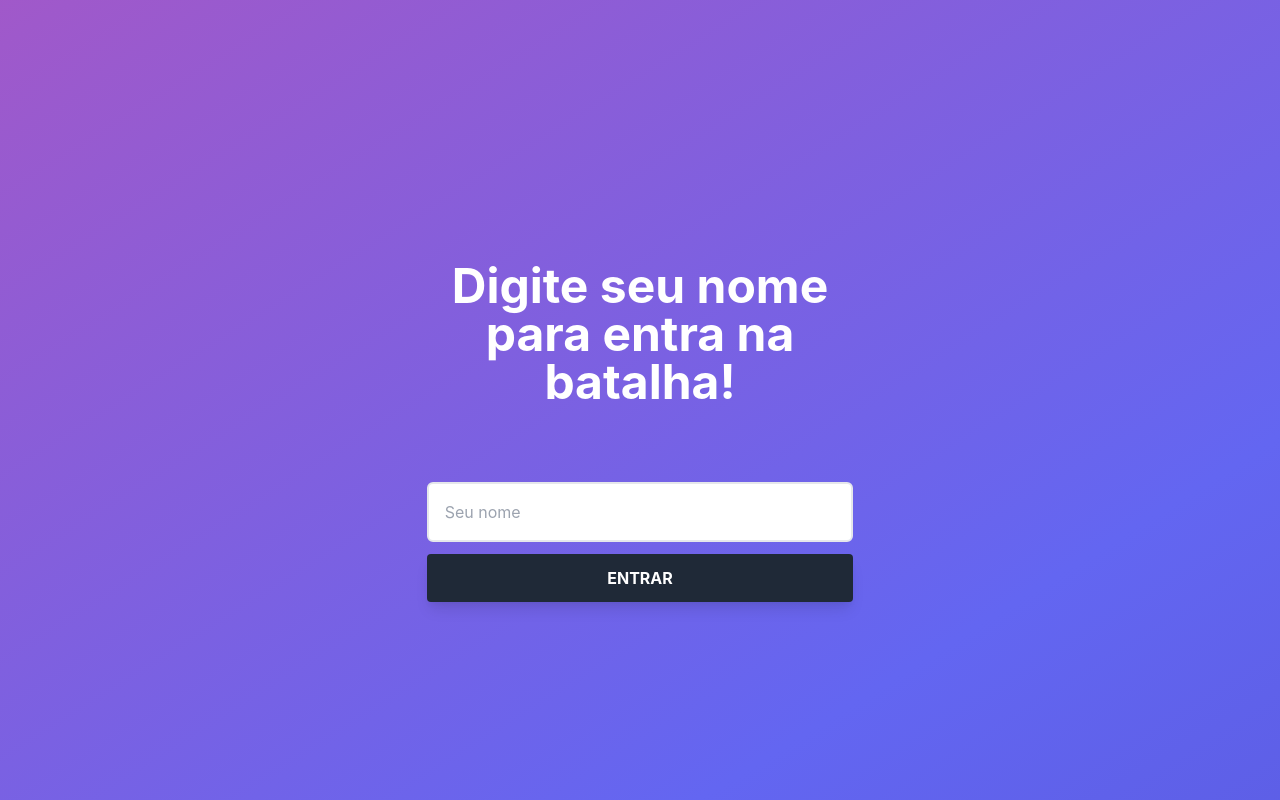
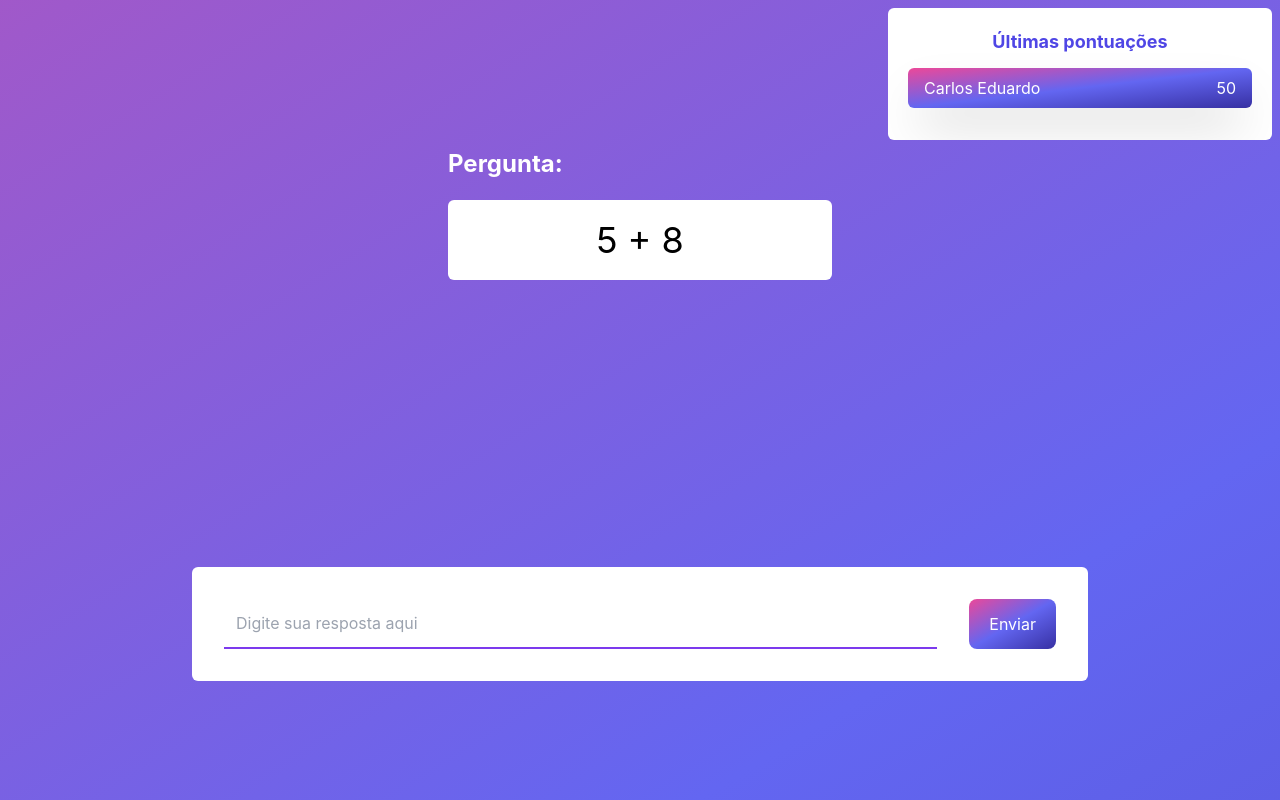
Before and after one commit to carloseduardodb/arithmetics-math-frontend, a React (Create React App) app: page /battle in a window 1280 px wide. Built offline with nearby package versions, Linux system fonts and the light colour scheme; no server answers.

Commit message:
name in game as received

```diff
--- /dev/null
+++ b/src/pages/Battle/index.tsx
@@ -0,0 +1,114 @@
+import React, { useEffect, useState } from "react";
+import { socket } from "../../service/socket";
+
+interface dataValues {
+  room_id: number;
+  operator: string;
+  first_value: number;
+  last_value: number;
+  remaining_matches: number;
+  point_client: number;
+  point_owner: number;
+}
+
+const Battle = () => {
+  const [dataGame, setDataGame] = useState<dataValues>();
+  const [globalGameValues, setGlobalGameValues] = useState<dataValues>();
+  const [users, setUsers] = useState<dataValues>();
+
+  useEffect(() => {
+    try {
+      socket.on("game", (data) => {
+        const game = {
+          room_id: data.room_id,
+          operator: data.operator,
+          first_value: data.first_value,
+          last_value: data.last_value,
+          remaining_matches: data.remaining_matches,
+          point_client: data.point_client,
+          point_owner: data.point_owner,
+        };
+        const {
+          room_id,
+          operator,
+          first_value,
+          last_value,
+          remaining_matches,
+          point_client,
+          point_owner,
+        } = game;
+
+        setDataGame({
+          room_id: room_id,
+          operator: operator,
+          first_value: first_value,
+          last_value: last_value,
+          remaining_matches: remaining_matches,
+          point_client: point_client,
+          point_owner: point_owner,
+        });
+
+        console.log(room_id);
+        //aqui ta recebendo
+        //setAllRooms(JSON.stringify(data));
+        console.log(game);
+      });
+    } catch (error) {
+      console.log("error");
+    }
+  }, []);
+
+  return (
+    <div
+      className="
+      w-full h-screen
+      bg-gradient-to-br from-pink-500 via-indigo-500 to-indigo-800
+      flex flex-col items-center
+      animate-gradient-xy relative
+    "
+    >
+      <div className="flex flex-col justify-center items-center bg-white absolute right-0 p-5 w-full max-w-sm rounded-md overflow-y-scroll m-2">
+        <p className="text-indigo-600 font-bold text-lg">Últimas pontuações</p>
+        <ul style={{ maxHeight: "50vh" }} className="w-full">
+          <li className="flex flex-row justify-between py-2 px-4 bg-gradient-to-br from-pink-500 via-indigo-500 to-indigo-800 rounded-md text-white my-3 shadow-2xl">
+            <p>Carlos Eduardo</p>
+            <p>50</p>
+          </li>
+        </ul>
+      </div>
+      <div className="w-full h-full flex flex-col justify-around">
+        <div className="mt-12 flex flex-col justify-center items-center">
+          <p className="text-2xl text-white font-bold text-justify w-full max-w-sm">
+            Pergunta:
+          </p>
+          <div className="w-full max-w-sm bg-white m-5 p-5 rounded-md">
+            <p className="text-center text-4xl">5 + 8</p>
+          </div>
+        </div>
+        <div className="mt-12 flex flex-col justify-center items-center">
+          <div className="w-full flex flex-row max-w-4xl bg-white m-5 p-8 rounded-md">
+            <input
+              value={""}
+              onInput={(e: React.ChangeEvent<HTMLInputElement>) => {}}
+              className="w-full h-30 border-b-2 p-3 border-purple-600 focus:border-pink-500 outline-none"
+              placeholder="Digite sua resposta aqui"
+              type="number"
+            />
+            <button
+              className="
+                        bg-gradient-to-br from-pink-500 via-indigo-500 to-indigo-800
+                      hover:from-indigo-800 hover:via-ping-500 px-5 rounded-lg
+                      text-white ml-8
+              "
+              onClick={() => {}}
+            >
+              Enviar
+            </button>
+          </div>
+        </div>
+      </div>
+    </div>
+  );
+};
+
+export default Battle;
--- a/src/pages/Home/index.tsx
+++ b/src/pages/Home/index.tsx
@@ -20,7 +20,7 @@ const Home = () => {
         </h2>
         <button
           onClick={() => {
-            history.push("/battle");
+            window.location.href = "/your-name";
           }}
           className="bg-indigo-900 flex flex-row justify-between
         items-center hover:bg-black transition-all text-white font-bold
@@ -31,7 +31,7 @@ const Home = () => {
         </button>
         <button
           onClick={() => {
-            history.push("/duel");
+            window.location.href = "/duel";
           }}
           className="bg-pink-800 flex flex-row justify-between
         items-center hover:bg-black transition-all text-white font-bold
--- a/src/pages/Name/index.tsx
+++ b/src/pages/Name/index.tsx
@@ -4,18 +4,17 @@ import { socket } from "../../service/socket";
 
 const Name = () => {
   const history = useHistory();
-  const [name, setName] = useState("");
+  const [name, setName] = useState("Teste");
 
   function handleSubmit() {
-    socket.emit("sendUser", { name: name });
+    socket.emit("createUser", { name: name });
+    socket.on("battle-" + socket.id, (data) => {
+      if (data.status) {
+        history.push("battle");
+        socket.off();
+      }
+    });
   }
-
-  socket.onAny((eventName, ...args) => {
-    if (eventName === "user_status") {
-      history.push("battle");
-      socket.disconnect();
-    }
-  });
 
   return (
     <div
@@ -40,7 +39,9 @@ const Name = () => {
           placeholder="Seu nome"
         />
         <button
-          onClick={handleSubmit}
+          onClick={() => {
+            handleSubmit();
+          }}
           className="bg-gray-800 hover:bg-black transition-all text-white font-bold py-3 px-4 rounded shadow-lg text-center"
         >
           ENTRAR
--- a/src/pages/Rooms/index.tsx
+++ b/src/pages/Rooms/index.tsx
@@ -8,7 +8,6 @@ const Rooms = () => {
   useEffect(() => {
     try {
       socket.on("rooms", (data) => {
-        //aqui ta recebendo
         setAllRooms(JSON.stringify(data));
       });
     } catch (error) {
--- a/src/routes/index.tsx
+++ b/src/routes/index.tsx
@@ -7,18 +7,22 @@ import Game from "../pages/Game";
 import Home from "../pages/Home";
 import Rooms from "../pages/Rooms";
 import WinOrLooser from "../pages/WinOrLooser";
+import Battle from "../pages/Battle";
 
-const Routes: React.FC = () => (
+const Routes: React.FC = () => {
+  return (
     <BrowserRouter>
       <Switch>
         <Route path="/" exact component={Home} />
-      <Route path="/battle" exact component={Name} />
         <Route path="/duel" component={Rooms} />
         <Route path="/check" component={Check} />
         <Route path="/game" component={Game} />
         <Route path="/finish" component={WinOrLooser} />
+        <Route path="/your-name" exact component={Name} />
+        <Route path="/battle" exact component={Battle} />
       </Switch>
     </BrowserRouter>
   );
+};
 
 export default Routes;
```
Lines whose indentation alone changed are shown as unchanged.
